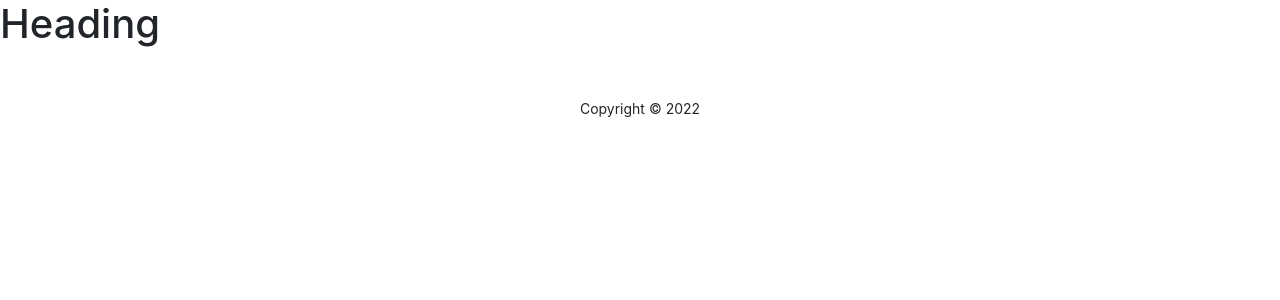
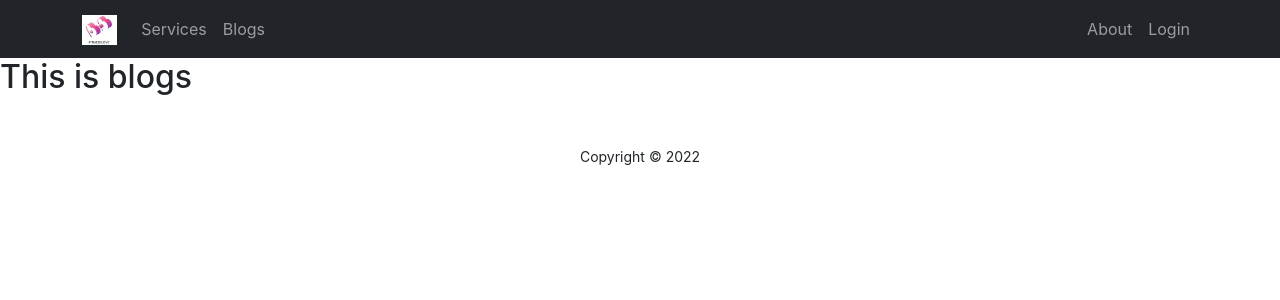
Before and after one commit to Ummepinki/fitness-lover-website, a React (Create React App) app: page /blogs in a window 1280 px wide. Shown: the top 300 px of the page. Built offline with nearby package versions, Linux system fonts and the light colour scheme.

Commit message:
banner added

```diff
--- a/src/App.js
+++ b/src/App.js
@@ -3,6 +3,7 @@
 
 import { Route, Routes } from 'react-router-dom';
 import About from './Pages/About/About';
+import Blogs from './Pages/Blogs/Blogs';
 import Home from './Pages/Home/Home/Home';
 import Footer from './Pages/Shared/Footer/Footer';
 import Header from './Pages/Shared/Header/Header';
@@ -13,6 +14,7 @@ function App() {
       <Header></Header>
       <Routes>
         <Route path="/" element={<Home></Home>}></Route>
+        <Route path="/blogs" element={<Blogs></Blogs>}></Route>
         <Route path="/about" element={<About></About>}></Route>
       </Routes>
       <Footer></Footer>
--- /dev/null
+++ b/src/Pages/Blogs/Blogs.js
@@ -0,0 +1,11 @@
+import React from 'react';
+
+const Blogs = () => {
+    return (
+        <div>
+            <h2>This is blogs</h2>
+        </div>
+    );
+};
+
+export default Blogs;
--- a/src/Pages/Shared/Header/Header.js
+++ b/src/Pages/Shared/Header/Header.js
@@ -1,14 +1,37 @@
 import React from 'react';
-import { Container, Nav, Navbar, NavDropdown } from 'react-bootstrap';
+import { Container, Nav, Navbar } from 'react-bootstrap';
 import { Link } from 'react-router-dom';
 import logo from '../../../images/logo.jpg';
+
 const Header = () => {
     return (
 
-        <div>
-            <h1> Heading</h1>
-        </div>
+        <>
+            <Navbar collapseOnSelect expand="lg" bg="dark" sticky='top' variant="dark">
+                <Container>
+                    <Navbar.Brand as={Link} to="/">
+                        <img height={30} src={logo} alt="" />
+                    </Navbar.Brand>
+                    <Navbar.Toggle aria-controls="responsive-navbar-nav" />
+                    <Navbar.Collapse id="responsive-navbar-nav">
+                        <Nav className="me-auto">
+                            <Nav.Link href="home#services">Services</Nav.Link>
+                            <Nav.Link as={Link} to="home#blogs">Blogs</Nav.Link>
 
+                        </Nav>
+                        <Nav>
+                            <Nav.Link as={Link} to="about">About</Nav.Link>
+
+                            <Nav.Link as={Link} to="login">
+                                Login
+                            </Nav.Link>
+                        </Nav>
+                    </Navbar.Collapse>
+                </Container>
+            </Navbar>
+
+
+        </>
 
 
     );
```
